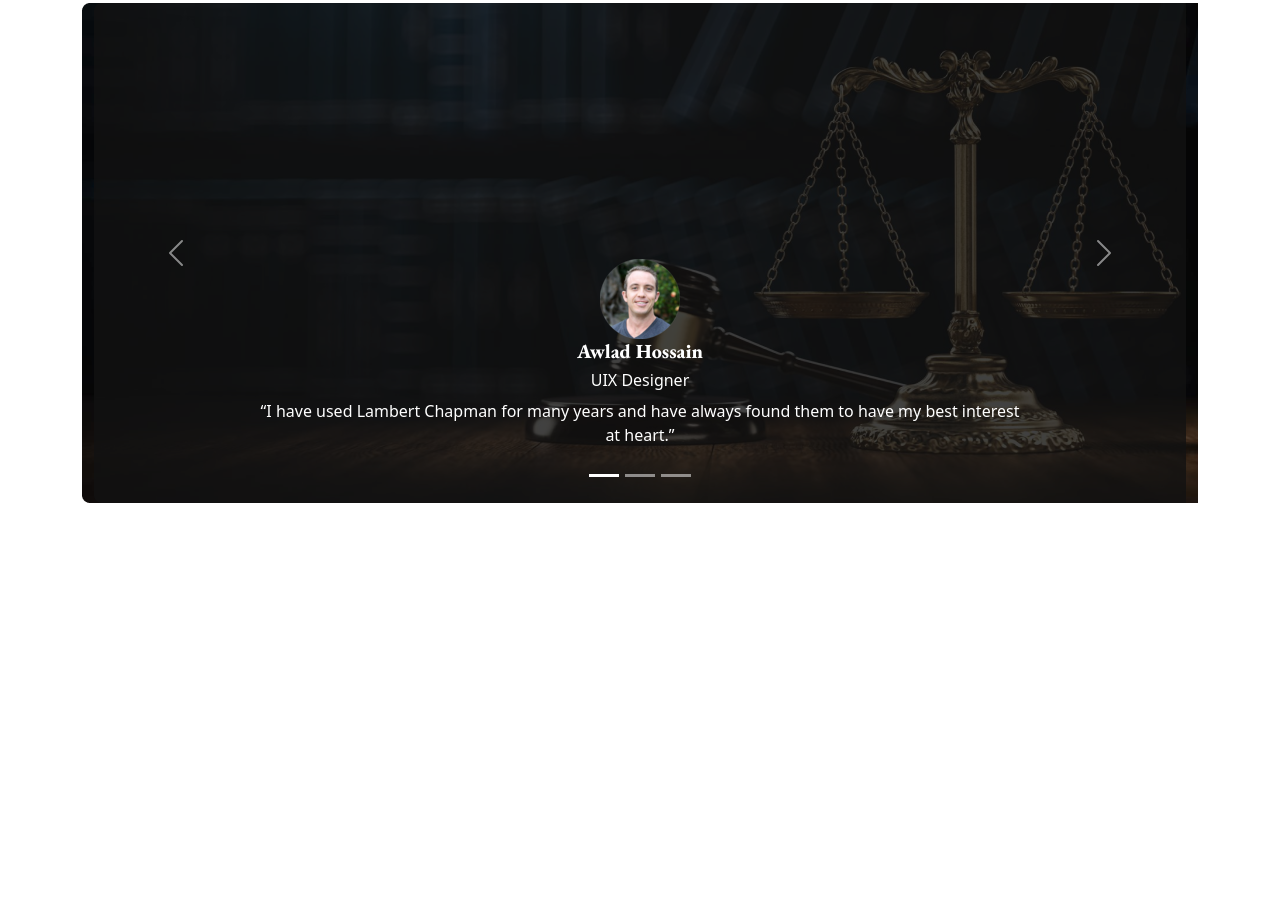
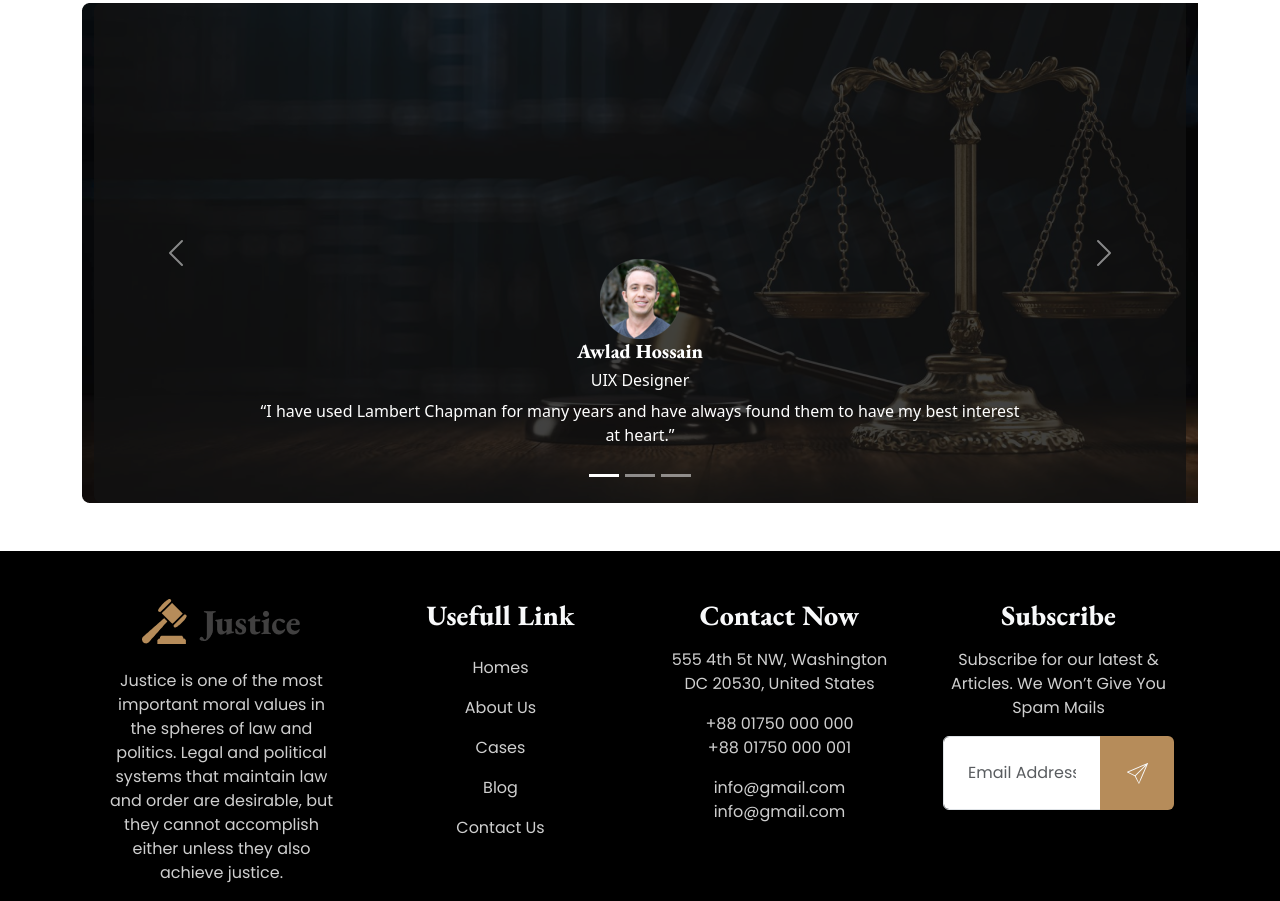
Before and after one commit to faizulsami/assingnment_3, a plain HTML site: page index.html in a window 1280 px wide. Shown: the part 2230-3131 px from the top of the page. Before the commit the page ends 2733 px from the top, so only its background shows below. Drawn offline with nearby package versions, Linux system fonts and the light colour scheme.

Commit message:
Update index.html

```diff
--- a/index.html
+++ b/index.html
@@ -279,6 +279,56 @@
                 </div>
             </div>
         </section>
+        <!--------------------------------------------------------------------------------------------------
+    -------------------------------------------!!!Footer!!!------------------------------------
+    --------------------------------------------------------------------------------------------------->
+    <footer class="mt-5 bg-black">
+        <section class="container text-light">
+            <div class="row m-auto g-5">
+                <div class="col-12 col-md-6 col-lg-3 mt-5">
+                    <img src="images/Group 2.png" alt="" />
+                    <p class="mt-4 custom-font-style-2 custom-font-color">
+                        Justice is one of the most important moral values in the spheres of law and politics. Legal and
+                        political systems that maintain law and order are desirable, but they cannot accomplish either
+                        unless they also achieve justice.
+                    </p>
+                </div>
+                <div class="col-12 col-md-6 col-lg-3 mt-5">
+                    <h3 class="custom-font-style-1">Usefull Link</h3>
+                    <p class="mt-4 custom-font-style-2 custom-font-color">Homes</p>
+                    <p class="custom-font-style-2 custom-font-color">About Us</p>
+                    <p class="custom-font-style-2 custom-font-color">Cases</p>
+                    <p class="custom-font-style-2 custom-font-color">Blog</p>
+                    <p class="custom-font-style-2 custom-font-color">Contact Us</p>
+                </div>
+                <div class="col-12 col-md-6 col-lg-3 mt-5">
+                    <h3 class="custom-font-style-1">Contact Now</h3>
+                    <p class="mt-3 custom-font-style-2 custom-font-color">
+                        555 4th 5t NW, Washington DC 20530, United States
+                    </p>
+                    <p class="custom-font-style-2 custom-font-color">
+                        +88 01750 000 000 <br />
+                        +88 01750 000 001
+                    </p>
+                    <p class="custom-font-style-2 custom-font-color">
+                        info@gmail.com <br />
+                        info@gmail.com
+                    </p>
+                </div>
+                <div class="col-12 col-md-6 col-lg-3 mt-5">
+                    <h3 class="custom-font-style-1">Subscribe</h3>
+                    <p class="mt-3 custom-font-style-2 custom-font-color">
+                        Subscribe for our latest & Articles. We Won’t Give You Spam Mails
+                    </p>
+                    <div class="input-group mb-3">
+                        <input type="text" class="form-control custom-font-style-2 p-4" placeholder="Email Address"
+                            aria-label="Email Address" aria-describedby="button-addon2" />
+                        <button class="btn btn-outline-secondary border-0 p-cb" type="button" id="button-addon2">
+                            <img class="w-50" src="images/icons8-sent-50-removebg-preview.png" alt="" />
+                        </button>
+                    </div>
+                </div>
+            </div>
 
     <script src="bootstrap/js/bootstrap.min.js"></script>
 </body>
```
